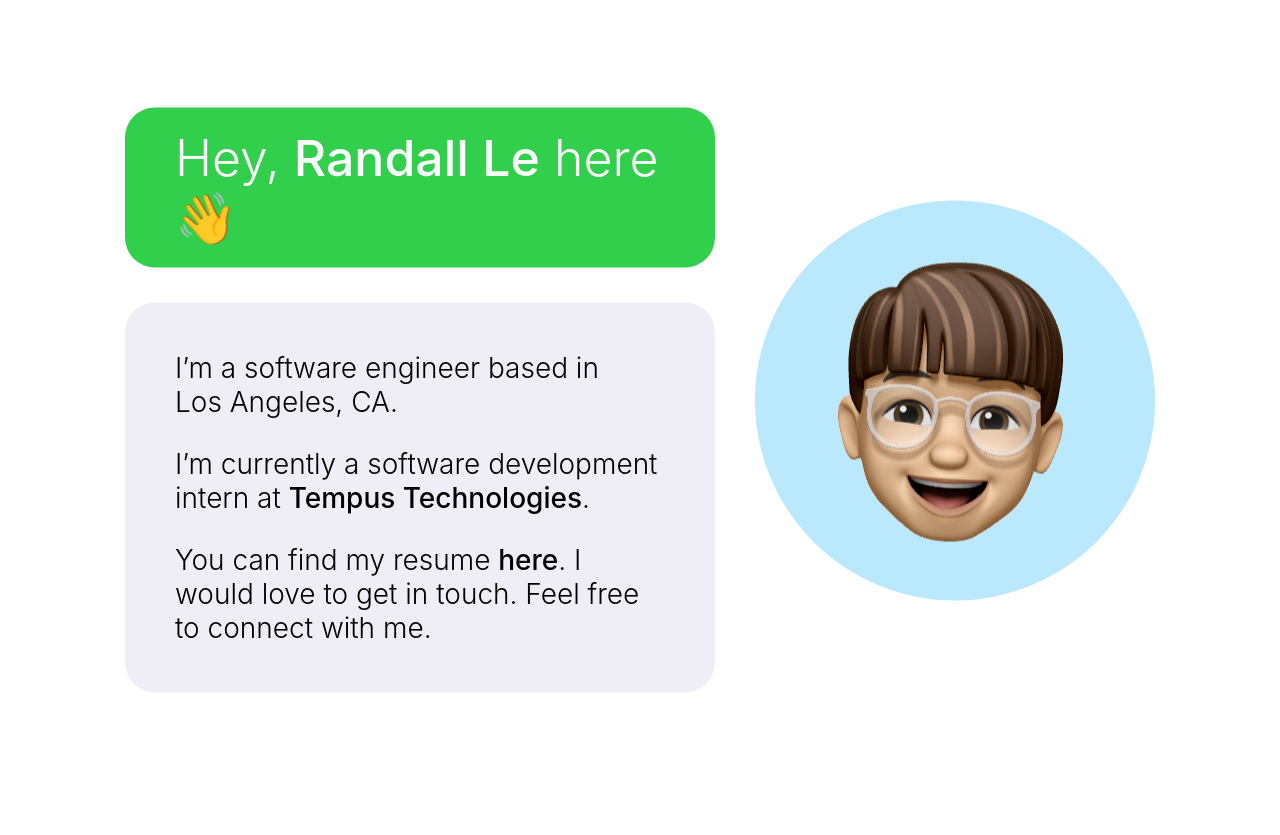
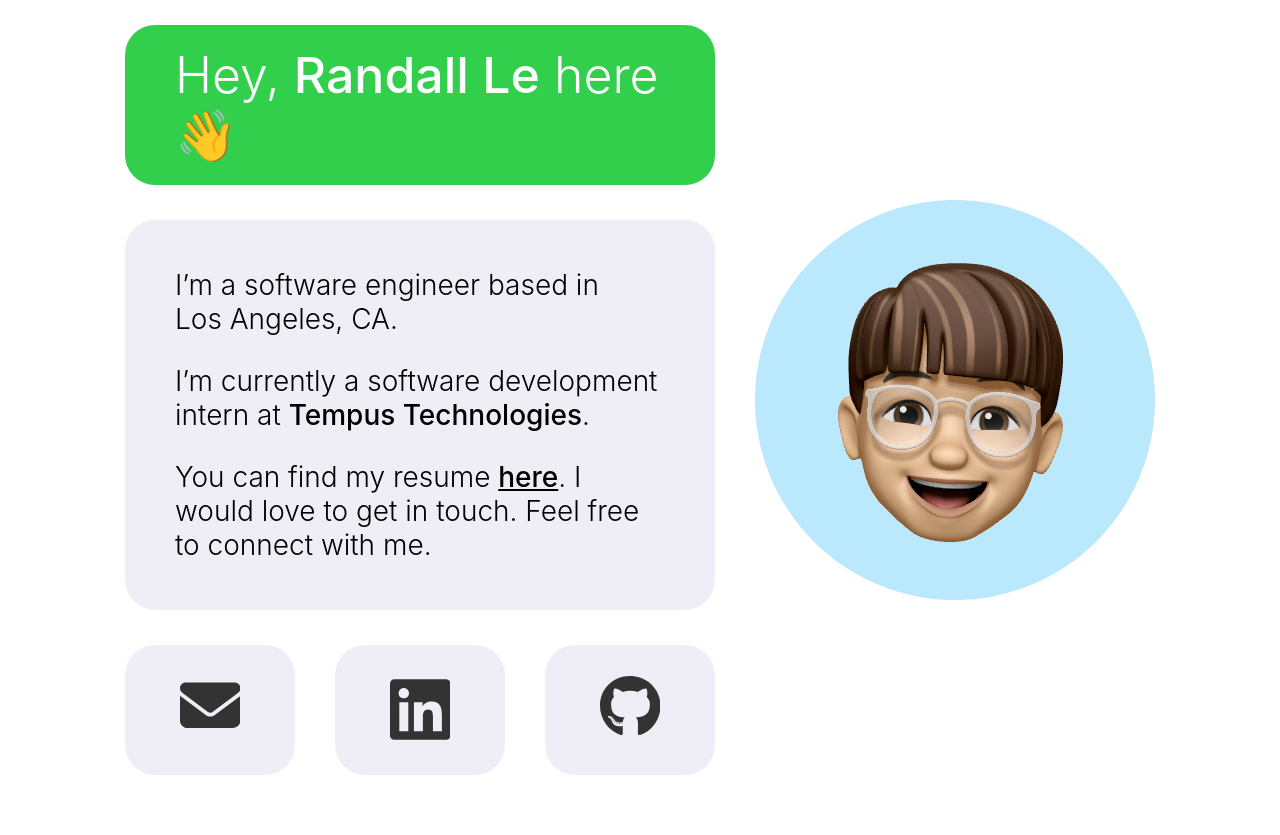
Before and after one commit to randallle/randall-le, a plain HTML site: page index.html in a window 1280 px wide. Before the commit the page ends 800 px from the top, so only its background shows below. Drawn offline with Linux system fonts and the light colour scheme.

```diff
--- a/index.html
+++ b/index.html
@@ -1,33 +1,94 @@
 <!DOCTYPE html>
 <html lang="en">
   <head>
-    <link rel="stylesheet" href="styles.css">
-    <link rel="icon" type="image/x-icon" href="./images/randallle-favicon.ico">
-    <meta charset="UTF-8">
-    <meta http-equiv="X-UA-Compatible" content="IE=edge">
-    <meta name="viewport" content="width=device-width, initial-scale=1.0">
-    <meta name="description" content="I'm a software engineer based in Los Angeles, CA. I'm currently a software development intern at Tempus Technologies. I would love to get in touch. Feel free to connect with me.">
+    <link rel="stylesheet" href="styles.css" />
+    <link
+      rel="icon"
+      type="image/x-icon"
+      href="./images/randallle-favicon.ico"
+    />
+    <meta charset="UTF-8" />
+    <meta http-equiv="X-UA-Compatible" content="IE=edge" />
+    <meta name="viewport" content="width=device-width, initial-scale=1.0" />
+    <meta
+      name="description"
+      content="I'm a software engineer based in Los Angeles, CA. I'm currently a software development intern at Tempus Technologies. I would love to get in touch. Feel free to connect with me."
+    />
     <title>Randall Le - Home</title>
-
   </head>
   <body>
     <div class="welcome-container">
       <div class="welcome-message">
-            <h1 class="welcome-greeting">Hey, <span class="welcome-my-name">Randall Le</span> here 👋</h1>
+        <h1 class="welcome-greeting">
+          Hey, <span class="welcome-my-name">Randall Le</span> here 👋
+        </h1>
         <div class="welcome-blurb">
-                <p>I’m a software engineer based in<br>Los Angeles, CA. </p>
-                <p>I’m currently a software development intern at <span class="welcome-blurb-emphasis">Tempus Technologies</span>.</p>
-                <p>You can find my resume <a href="Randall Le Resume.pdf" class="welcome-blurb-emphasis">here</a>. I would love to get in touch. Feel free to connect with me.</p>
+          <p>I’m a software engineer based in<br />Los Angeles, CA.</p>
+          <p>
+            I’m currently a software development intern at
+            <span class="welcome-blurb-emphasis">Tempus Technologies</span>.
+          </p>
+          <p>
+            You can find my resume
+            <a href="Randall Le Resume.pdf" class="welcome-blurb-emphasis"
+              >here</a
+            >. I would love to get in touch. Feel free to connect with me.
+          </p>
+        </div>
+        <div class="cards">
+          <a href="mailto:randallnguyenle@gmail.com" target="_blank">
+            <div class="card">
+              <div class="card-logo">
+                <svg xmlns="http://www.w3.org/2000/svg" viewBox="0 0 512 512">
+                  <!--! Font Awesome Pro 6.1.1 by @fontawesome - https://fontawesome.com License - https://fontawesome.com/license (Commercial License) Copyright 2022 Fonticons, Inc. -->
+                  <path
+                    d="M464 64C490.5 64 512 85.49 512 112C512 127.1 504.9 141.3 492.8 150.4L275.2 313.6C263.8 322.1 248.2 322.1 236.8 313.6L19.2 150.4C7.113 141.3 0 127.1 0 112C0 85.49 21.49 64 48 64H464zM217.6 339.2C240.4 356.3 271.6 356.3 294.4 339.2L512 176V384C512 419.3 483.3 448 448 448H64C28.65 448 0 419.3 0 384V176L217.6 339.2z"
+                  />
+                </svg>
+              </div>
+            </div>
+          </a>
+
+          <a href="https://www.linkedin.com/in/randallle/" target="_blank">
+            <div class="card">
+              <div class="card-logo">
+                <svg xmlns="http://www.w3.org/2000/svg" viewBox="0 0 448 512">
+                  <!--! Font Awesome Pro 6.1.1 by @fontawesome - https://fontawesome.com License - https://fontawesome.com/license (Commercial License) Copyright 2022 Fonticons, Inc. -->
+                  <path
+                    d="M416 32H31.9C14.3 32 0 46.5 0 64.3v383.4C0 465.5 14.3 480 31.9 480H416c17.6 0 32-14.5 32-32.3V64.3c0-17.8-14.4-32.3-32-32.3zM135.4 416H69V202.2h66.5V416zm-33.2-243c-21.3 0-38.5-17.3-38.5-38.5S80.9 96 102.2 96c21.2 0 38.5 17.3 38.5 38.5 0 21.3-17.2 38.5-38.5 38.5zm282.1 243h-66.4V312c0-24.8-.5-56.7-34.5-56.7-34.6 0-39.9 27-39.9 54.9V416h-66.4V202.2h63.7v29.2h.9c8.9-16.8 30.6-34.5 62.9-34.5 67.2 0 79.7 44.3 79.7 101.9V416z"
+                  />
+                </svg>
+              </div>
+            </div>
+          </a>
+
+          <a href="https://github.com/randallle" target="_blank">
+            <div class="card">
+              <div class="card-logo">
+                <svg xmlns="http://www.w3.org/2000/svg" viewBox="0 0 496 512">
+                  <!--! Font Awesome Pro 6.1.1 by @fontawesome - https://fontawesome.com License - https://fontawesome.com/license (Commercial License) Copyright 2022 Fonticons, Inc. -->
+                  <path
+                    d="M165.9 397.4c0 2-2.3 3.6-5.2 3.6-3.3.3-5.6-1.3-5.6-3.6 0-2 2.3-3.6 5.2-3.6 3-.3 5.6 1.3 5.6 3.6zm-31.1-4.5c-.7 2 1.3 4.3 4.3 4.9 2.6 1 5.6 0 6.2-2s-1.3-4.3-4.3-5.2c-2.6-.7-5.5.3-6.2 2.3zm44.2-1.7c-2.9.7-4.9 2.6-4.6 4.9.3 2 2.9 3.3 5.9 2.6 2.9-.7 4.9-2.6 4.6-4.6-.3-1.9-3-3.2-5.9-2.9zM244.8 8C106.1 8 0 113.3 0 252c0 110.9 69.8 205.8 169.5 239.2 12.8 2.3 17.3-5.6 17.3-12.1 0-6.2-.3-40.4-.3-61.4 0 0-70 15-84.7-29.8 0 0-11.4-29.1-27.8-36.6 0 0-22.9-15.7 1.6-15.4 0 0 24.9 2 38.6 25.8 21.9 38.6 58.6 27.5 72.9 20.9 2.3-16 8.8-27.1 16-33.7-55.9-6.2-112.3-14.3-112.3-110.5 0-27.5 7.6-41.3 23.6-58.9-2.6-6.5-11.1-33.3 2.6-67.9 20.9-6.5 69 27 69 27 20-5.6 41.5-8.5 62.8-8.5s42.8 2.9 62.8 8.5c0 0 48.1-33.6 69-27 13.7 34.7 5.2 61.4 2.6 67.9 16 17.7 25.8 31.5 25.8 58.9 0 96.5-58.9 104.2-114.8 110.5 9.2 7.9 17 22.9 17 46.4 0 33.7-.3 75.4-.3 83.6 0 6.5 4.6 14.4 17.3 12.1C428.2 457.8 496 362.9 496 252 496 113.3 383.5 8 244.8 8zM97.2 352.9c-1.3 1-1 3.3.7 5.2 1.6 1.6 3.9 2.3 5.2 1 1.3-1 1-3.3-.7-5.2-1.6-1.6-3.9-2.3-5.2-1zm-10.8-8.1c-.7 1.3.3 2.9 2.3 3.9 1.6 1 3.6.7 4.3-.7.7-1.3-.3-2.9-2.3-3.9-2-.6-3.6-.3-4.3.7zm32.4 35.6c-1.6 1.3-1 4.3 1.3 6.2 2.3 2.3 5.2 2.6 6.5 1 1.3-1.3.7-4.3-1.3-6.2-2.2-2.3-5.2-2.6-6.5-1zm-11.4-14.7c-1.6 1-1.6 3.6 0 5.9 1.6 2.3 4.3 3.3 5.6 2.3 1.6-1.3 1.6-3.9 0-6.2-1.4-2.3-4-3.3-5.6-2z"
+                  />
+                </svg>
+              </div>
+            </div>
+          </a>
         </div>
       </div>
       <div class="welcome-picture-container">
-            <img src="./images/randallle-memoji.png" alt="randallle-memoji">
+        <img src="./images/randallle-memoji.png" alt="randallle-memoji" />
       </div>
     </div>
 
     <script>
-        if ((navigator.platform.indexOf("Android") === 0) || (navigator.platform.indexOf("Linux") === 0)) {
-            document.getElementsByClassName("welcome-greeting")[0].style.background = "#32CF4C";
+      if (
+        navigator.platform.indexOf("Android") === 0 ||
+        navigator.platform.indexOf("Linux") === 0
+      ) {
+        document.getElementsByClassName(
+          "welcome-greeting"
+        )[0].style.background = "#32CF4C";
       }
     </script>
   </body>
--- a/styles.css
+++ b/styles.css
@@ -1,5 +1,6 @@
 body {
-    font-family: -apple-system, BlinkMacSystemFont, 'Segoe UI', Roboto, Oxygen, Ubuntu, Cantarell, 'Open Sans', 'Helvetica Neue', sans-serif;
+  font-family: -apple-system, BlinkMacSystemFont, "Segoe UI", Roboto, Oxygen,
+    Ubuntu, Cantarell, "Open Sans", "Helvetica Neue", sans-serif;
   margin: 0px;
   position: absolute;
   left: 50%;
@@ -9,7 +10,6 @@ body {
 
 a {
   color: black;
-    text-decoration: none;
 }
 
 .welcome-container {
@@ -24,7 +24,7 @@ a {
 .welcome-greeting {
   font-weight: 300;
   font-size: 50px;
-    background: #1982FC;
+  background: #1982fc;
   color: white;
   padding: 20px 50px;
   border-radius: 30px;
@@ -36,7 +36,7 @@ a {
 }
 
 .welcome-blurb {
-    background-color: #EFEEF6;
+  background-color: #efeef6;
   padding: 20px 50px;
   border-radius: 30px;
   margin-top: 35px;
@@ -53,7 +53,7 @@ a {
 
 .welcome-picture-container {
   margin-left: 40px;
-    background-color: #BAE8FC;
+  background-color: #bae8fc;
   width: 400px;
   height: 400px;
   line-height: 400px;
@@ -62,7 +62,32 @@ a {
 }
 
 .welcome-picture-container > img {
-    max-width:75%;
-    max-height:100%;
+  max-width: 75%;
+  max-height: 100%;
   vertical-align: middle;
 }
+
+.cards {
+  display: flex;
+  justify-content: space-between;
+  margin-top: 35px;
+}
+
+.card {
+  background-color: #efeef6;
+  width: 170px;
+  height: 130px;
+  text-align: center;
+  border-radius: 30px;
+}
+
+.card-logo {
+  padding: 30px;
+  height: 100%;
+}
+
+.card-logo svg {
+  fill: #333;
+  max-height: 55%;
+  max-width: 55%;
+}
```
Lines whose indentation alone changed are shown as unchanged.
